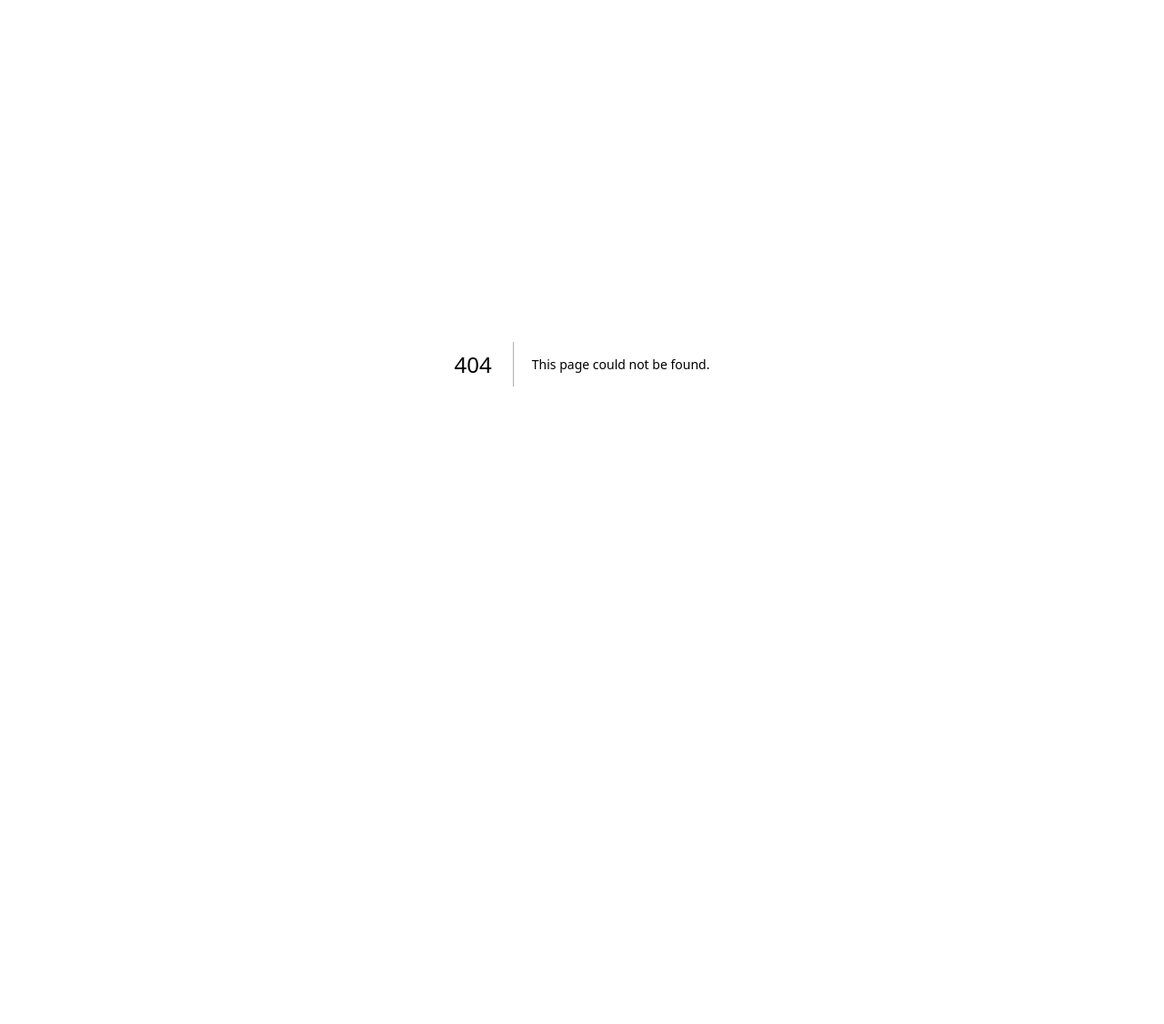
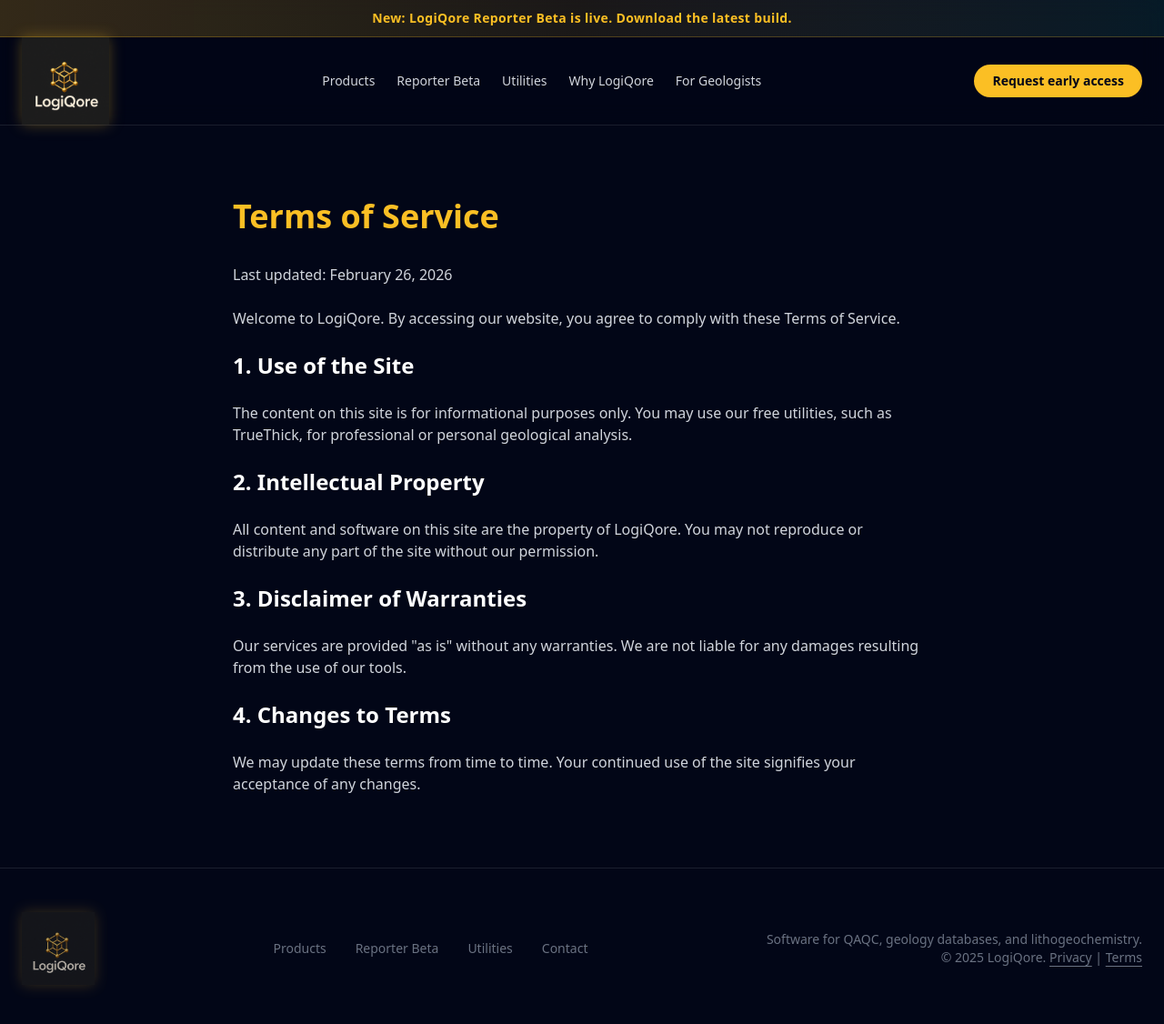
Before and after one commit to Jhizzing/logiqore-website, a Next.js app: page /terms in a window 1280 px wide. Before the commit this address had no page. Shown: the top 1126 px of the page at 91% size. Before the commit the page ends 800 px from the top, so only its background shows below. Built offline with nearby package versions, Linux system fonts and the light colour scheme.

Commit message:
UI/UX improvements and security hardening

```diff
--- /dev/null
+++ b/src/app/privacy/page.tsx
@@ -0,0 +1,38 @@
+import { Header } from "@/components/Header";
+import { Footer } from "@/components/Footer";
+
+export default function PrivacyPage() {
+  return (
+    <main className="flex min-h-screen flex-col bg-brand-dark text-white">
+      <Header />
+      <section className="flex-grow py-20 px-4 md:px-6">
+        <div className="container mx-auto max-w-3xl">
+          <h1 className="text-4xl font-bold mb-8 text-brand-gold">Privacy Policy</h1>
+          <div className="prose prose-invert max-w-none space-y-6 text-gray-300">
+            <p>Last updated: February 26, 2026</p>
+            <p>
+              At LogiQore, we take your privacy seriously. This Privacy Policy explains how we collect, use, and protect your personal information.
+            </p>
+            <h2 className="text-2xl font-semibold text-white">1. Information We Collect</h2>
+            <p>
+              We collect information that you provide directly to us through our contact form, including your email address, role, company, and any comments you provide. We also collect anonymous usage data via Vercel Analytics to improve our website performance.
+            </p>
+            <h2 className="text-2xl font-semibold text-white">2. How We Use Your Information</h2>
+            <p>
+              We use your contact information to respond to your inquiries and provide updates about our products and services. Usage data is used for internal analysis only.
+            </p>
+            <h2 className="text-2xl font-semibold text-white">3. Data Security</h2>
+            <p>
+              We implement industry-standard security measures to protect your data. However, no method of transmission over the Internet is 100% secure.
+            </p>
+            <h2 className="text-2xl font-semibold text-white">4. Your Rights</h2>
+            <p>
+              You have the right to access, correct, or delete your personal information. Please contact us at paz@logiqore.io for any requests.
+            </p>
+          </div>
+        </div>
+      </section>
+      <Footer />
+    </main>
+  );
+}
--- a/src/app/sitemap.ts
+++ b/src/app/sitemap.ts
@@ -22,5 +22,11 @@
       changeFrequency: 'weekly',
       priority: 0.9,
     },
+    {
+      url: 'https://logiqore.io/utilities/truethick',
+      lastModified: new Date(),
+      changeFrequency: 'monthly',
+      priority: 0.8,
+    },
   ]
 }
--- /dev/null
+++ b/src/app/terms/page.tsx
@@ -0,0 +1,38 @@
+import { Header } from "@/components/Header";
+import { Footer } from "@/components/Footer";
+
+export default function TermsPage() {
+  return (
+    <main className="flex min-h-screen flex-col bg-brand-dark text-white">
+      <Header />
+      <section className="flex-grow py-20 px-4 md:px-6">
+        <div className="container mx-auto max-w-3xl">
+          <h1 className="text-4xl font-bold mb-8 text-brand-gold">Terms of Service</h1>
+          <div className="prose prose-invert max-w-none space-y-6 text-gray-300">
+            <p>Last updated: February 26, 2026</p>
+            <p>
+              Welcome to LogiQore. By accessing our website, you agree to comply with these Terms of Service.
+            </p>
+            <h2 className="text-2xl font-semibold text-white">1. Use of the Site</h2>
+            <p>
+              The content on this site is for informational purposes only. You may use our free utilities, such as TrueThick, for professional or personal geological analysis.
+            </p>
+            <h2 className="text-2xl font-semibold text-white">2. Intellectual Property</h2>
+            <p>
+              All content and software on this site are the property of LogiQore. You may not reproduce or distribute any part of the site without our permission.
+            </p>
+            <h2 className="text-2xl font-semibold text-white">3. Disclaimer of Warranties</h2>
+            <p>
+              Our services are provided &quot;as is&quot; without any warranties. We are not liable for any damages resulting from the use of our tools.
+            </p>
+            <h2 className="text-2xl font-semibold text-white">4. Changes to Terms</h2>
+            <p>
+              We may update these terms from time to time. Your continued use of the site signifies your acceptance of any changes.
+            </p>
+          </div>
+        </div>
+      </section>
+      <Footer />
+    </main>
+  );
+}
--- a/src/components/ContactSection.tsx
+++ b/src/components/ContactSection.tsx
@@ -10,7 +10,7 @@
 
   if (state.succeeded) {
     return (
-      <section id="contact" className="py-20 md:py-32 relative overflow-hidden">
+      <section id="contact" className="py-12 md:py-20 relative overflow-hidden">
          <div className="absolute inset-0 bg-gradient-to-b from-transparent to-brand-dark/90 pointer-events-none" />
          <div className="container mx-auto px-4 md:px-6 relative z-10">
             <div className="mx-auto max-w-xl rounded-2xl border border-brand-gold/20 bg-brand-gold/5 p-8 text-center">
@@ -40,7 +40,7 @@
   }
 
   return (
-    <section id="contact" className="py-20 md:py-32 relative overflow-hidden">
+    <section id="contact" className="py-12 md:py-20 relative overflow-hidden">
       <div className="absolute inset-0 bg-gradient-to-b from-transparent to-brand-dark/90 pointer-events-none" />
 
       <div className="container mx-auto px-4 md:px-6 relative z-10">
--- a/src/components/Footer.tsx
+++ b/src/components/Footer.tsx
@@ -1,4 +1,4 @@
-import React from "react";
+import Link from "next/link";
 import { LogoMark } from "./LogoMark";
 
 export function Footer() {
@@ -9,10 +9,21 @@
           <LogoMark className="h-20 w-20 opacity-70" />
         </div>
 
+        <div className="flex flex-wrap items-center justify-center gap-x-8 gap-y-4 text-sm font-medium text-gray-500">
+          <Link href="/#products" className="transition-colors hover:text-brand-gold">Products</Link>
+          <Link href="/products/reporter" className="transition-colors hover:text-brand-gold">Reporter Beta</Link>
+          <Link href="/utilities/truethick" className="transition-colors hover:text-brand-gold">Utilities</Link>
+          <Link href="/#contact" className="transition-colors hover:text-brand-gold">Contact</Link>
+        </div>
+
         <p className="text-sm text-gray-500 text-center md:text-right">
           Software for QAQC, geology databases, and lithogeochemistry.
           <br className="hidden md:block" />
-          &copy; {new Date().getFullYear()} LogiQore. All rights reserved.
+          &copy; {new Date().getFullYear()} LogiQore.
+          {" "}
+          <Link href="/privacy" className="hover:text-brand-gold underline underline-offset-4">Privacy</Link>
+          {" | "}
+          <Link href="/terms" className="hover:text-brand-gold underline underline-offset-4">Terms</Link>
         </p>
       </div>
     </footer>
--- a/src/components/Header.tsx
+++ b/src/components/Header.tsx
@@ -1,7 +1,12 @@
+"use client";
+
+import { useState } from "react";
 import Link from "next/link";
 import { LogoMark } from "./LogoMark";
 
 export function Header() {
+  const [isMenuOpen, setIsMenuOpen] = useState(false);
+
   return (
     <header className="sticky top-0 z-50 w-full border-b border-white/10 bg-brand-dark/80 backdrop-blur-md supports-[backdrop-filter]:bg-brand-dark/60">
       <Link
@@ -14,10 +19,10 @@
       </Link>
       <div className="container mx-auto flex h-24 items-center justify-between px-4 md:px-6">
         <Link href="/" className="flex items-center gap-2 transition-opacity hover:opacity-90">
-          <LogoMark className="h-24 w-24" />
+          <LogoMark className="h-20 w-20 md:h-24 md:w-24" />
         </Link>
 
-        <nav className="hidden md:flex items-center gap-8 text-sm font-medium text-gray-300">
+        <nav className="hidden lg:flex items-center gap-6 text-sm font-medium text-gray-300">
           <Link href="/#products" className="transition-colors hover:text-brand-gold hover:drop-shadow-[0_0_8px_rgba(251,191,36,0.5)]">
             Products
           </Link>
@@ -38,19 +43,58 @@
         <div className="flex items-center gap-4">
           <Link
             href="/#contact"
-            className="hidden rounded-full bg-brand-gold px-5 py-2 text-sm font-semibold text-brand-dark transition-all hover:bg-brand-gold-glow hover:shadow-[0_0_15px_rgba(251,191,36,0.4)] focus-visible:outline-none focus-visible:ring-2 focus-visible:ring-brand-gold focus-visible:ring-offset-2 focus-visible:ring-offset-brand-dark md:inline-flex"
+            className="hidden sm:inline-flex rounded-full bg-brand-gold px-5 py-2 text-sm font-semibold text-brand-dark transition-all hover:bg-brand-gold-glow hover:shadow-[0_0_15px_rgba(251,191,36,0.4)] focus-visible:outline-none focus-visible:ring-2 focus-visible:ring-brand-gold focus-visible:ring-offset-2 focus-visible:ring-offset-brand-dark"
           >
             Request early access
           </Link>
-          {/* Mobile Menu Placeholder - can be expanded if needed, simplified for MVP */}
-          <Link
-            href="/#contact"
-            className="md:hidden text-sm font-medium text-brand-gold"
+
+          <button
+            onClick={() => setIsMenuOpen(!isMenuOpen)}
+            className="flex h-10 w-10 items-center justify-center rounded-lg border border-white/10 text-gray-400 hover:bg-white/5 lg:hidden"
+            aria-label="Toggle menu"
           >
-            Get Access
-          </Link>
+            {isMenuOpen ? (
+              <svg xmlns="http://www.w3.org/2000/svg" fill="none" viewBox="0 0 24 24" strokeWidth={2} stroke="currentColor" className="h-6 w-6">
+                <path strokeLinecap="round" strokeLinejoin="round" d="M6 18L18 6M6 6l12 12" />
+              </svg>
+            ) : (
+              <svg xmlns="http://www.w3.org/2000/svg" fill="none" viewBox="0 0 24 24" strokeWidth={2} stroke="currentColor" className="h-6 w-6">
+                <path strokeLinecap="round" strokeLinejoin="round" d="M4 6h16M4 12h16M4 18h16" />
+              </svg>
+            )}
+          </button>
         </div>
       </div>
+
+      {/* Mobile Menu Overlay */}
+      {isMenuOpen && (
+        <div className="absolute inset-x-0 top-full flex flex-col border-b border-white/10 bg-brand-dark/fb95 animate-in fade-in slide-in-from-top-4 lg:hidden">
+          <nav className="flex flex-col p-4 space-y-4 text-center">
+            <Link href="/#products" onClick={() => setIsMenuOpen(false)} className="text-lg font-medium text-gray-300 hover:text-brand-gold">
+              Products
+            </Link>
+            <Link href="/products/reporter" onClick={() => setIsMenuOpen(false)} className="text-lg font-medium text-gray-300 hover:text-brand-gold">
+              Reporter Beta
+            </Link>
+            <Link href="/utilities/truethick" onClick={() => setIsMenuOpen(false)} className="text-lg font-medium text-gray-300 hover:text-brand-gold">
+              Utilities
+            </Link>
+            <Link href="/#why" onClick={() => setIsMenuOpen(false)} className="text-lg font-medium text-gray-300 hover:text-brand-gold">
+              Why LogiQore
+            </Link>
+            <Link href="/#geologists" onClick={() => setIsMenuOpen(false)} className="text-lg font-medium text-gray-300 hover:text-brand-gold">
+              For Geologists
+            </Link>
+            <Link
+              href="/#contact"
+              onClick={() => setIsMenuOpen(false)}
+              className="mt-4 rounded-full bg-brand-gold py-3 text-lg font-bold text-brand-dark"
+            >
+              Request Early Access
+            </Link>
+          </nav>
+        </div>
+      )}
     </header>
   );
 }
--- a/src/components/Hero.tsx
+++ b/src/components/Hero.tsx
@@ -3,7 +3,7 @@
 
 export function Hero() {
   return (
-    <section className="relative overflow-hidden pt-24 pb-20 md:pt-32 md:pb-32">
+    <section className="relative overflow-hidden pt-20 pb-16 md:pt-24 md:pb-24">
       {/* Background Elements */}
       <div className="absolute top-0 left-1/2 -z-10 h-[500px] w-[500px] -translate-x-1/2 rounded-full bg-brand-gold/5 blur-[120px]" />
       <div className="absolute bottom-0 right-0 -z-10 h-[400px] w-[400px] rounded-full bg-brand-teal/5 blur-[100px]" />
--- a/src/components/ProductsSection.tsx
+++ b/src/components/ProductsSection.tsx
@@ -78,7 +78,14 @@
                 >
                   Open Beta Page
                 </Link>
-              ) : null}
+              ) : (
+                <button
+                  className="mt-6 inline-flex h-10 items-center justify-center rounded-full border border-white/10 bg-white/5 px-5 text-sm font-medium text-gray-400 transition-all hover:bg-white/10 hover:border-white/20"
+                  disabled
+                >
+                  Coming Soon
+                </button>
+              )}
             </div>
           ))}
         </div>
```
Also changed, not shown: 2 other files (tests, documents, lock files or other folders).
